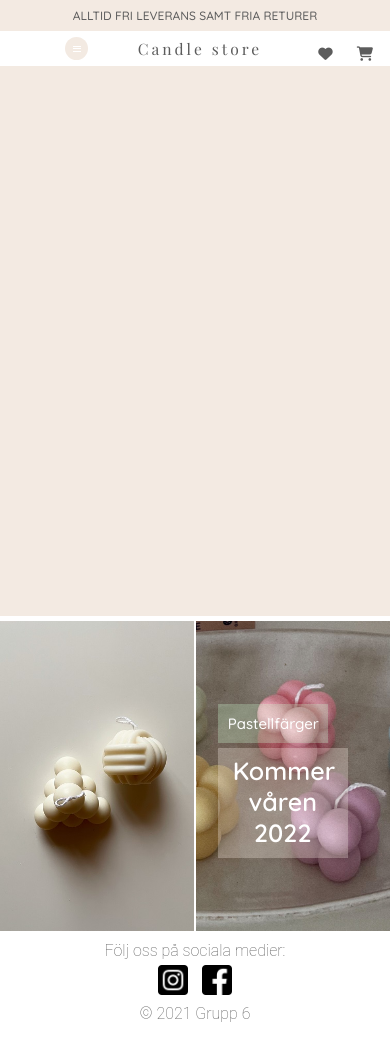
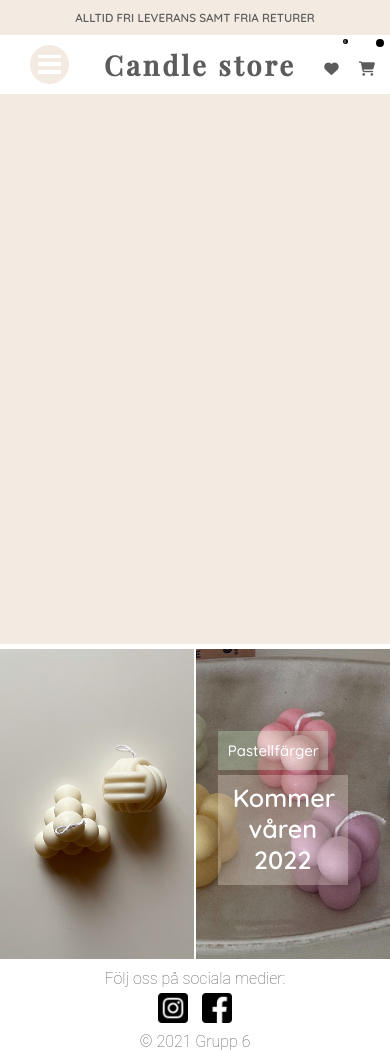
Before and after one commit to Shnam87/webbshop-G6, a website: page index.html in a window 390 px wide. Shown: the top 1051 px of the page. Before the commit the page ends 1023 px from the top, so only its background shows below. Drawn offline with nearby package versions, Linux system fonts and the light colour scheme; no server answers; a web font is replaced by a local one.

Commit message:
fixat header storleken

```diff
--- a/sass/global.scss
+++ b/sass/global.scss
@@ -9,21 +9,20 @@
     position: sticky;
     top: 0px;
     z-index: 1;
-    font-size: 12px;
+    font-size: 1.4vw;
     text-align: center;
     background-color: $mainColor-linen;
     color: $text;
-    padding: 8px;
+    padding: 10px;
 }
 
 .header {
    //position: relative;
     display: flex;
     width: 100%;
-    height: 9vw;
+    height: 6vw;
     justify-content: center;
     align-items: center;
-    font-size: 1.4vw;
 }
 
 .header-text {
@@ -34,68 +33,89 @@
     left: 5px;
     justify-content: center;
 }
+
 .header-text h2 {
-    font-size: 4vw;
-    font-weight: 400;
+    font-size: 4.5vw;
+    font-weight: 600;
     color: $text;
-    letter-spacing: 3px;
+    letter-spacing: 2px;
 }
+
+/*
 .logo {
     display: inline-block;
     height: 5vw;
     margin-left: -12px;
     margin-top: 10px;
 }
- .menu-button {
+*/
+
+.menu-button {
     background-color: $mainColor-linen;
     padding: 2vw;
     border: none;
     cursor: pointer;
     border-radius: 50%;
-    width: 6vw;
-    height: 6vw;
+    width: 10vw;
+    height: 10vw;
     display: flex;
     flex-direction: column;
     justify-content: space-around;
 }
- .link {
+
+.link {
     background-color: white;
-    width: 2vw;
-    height: 0.2vw;
+    width: 6vw;
+    height: 1vw;
 }
  .dropdown-menu {
     position:absolute;
-    left: 65px;
+    left: 30px;
     display: none;
     font-family: 'Open Sans', sans-serif;
 }
-@media screen and (max-width: 660px){
+@media screen and (max-width: 600px){
+    .info-box{
+        font-size: 3vw;
+        font-weight: 600;
+    }
+
+    .header-text h2 {
+        font-size: 7vw;
+        letter-spacing: 3px;
+    }
+
     .dropdown-menu {
       display: inline-block;
     }
+
     .topLink {
         display: none;
     }
 
     .header-text {
-    position: relative;
+        position: relative;
     }
+
     .header{
         justify-content: center;
+        height: 15vw;
     }
+
 }
 
 .dropdown-content {
     display: none;
     position: absolute;
     background-color: #ffffff;
-    min-width: 160px;
+    min-width: 140px;
     box-shadow: 0px 8px 16px 0px rgba(0,0,0,0.2);
     z-index: 1;
 }
 .dropdown-content a {
     color: black;
-    padding: 12px 16px;
+    padding: 12px;
+    font-size: 24px;
     text-decoration: none;
     display: block;
 }
@@ -112,7 +132,7 @@
    margin: 15px;
    text-decoration: none;
    color: $text;
-   font-size: 2vw;
+   font-size: 1.8vw;
 
 }
 .topLink:link{
@@ -139,8 +159,8 @@
 }
 .action-buttons{
     color: $text;
-    margin: 12px;
-    font-size: 28px;
+    margin: 10px;
+    font-size: 26px;
 }
 
 .cart-button:hover {
@@ -260,18 +280,13 @@
     margin: 5px;
 }
 
-
-
 // varukorg
 
-
-
 /*
-
 main {
     background-color: $mainColor-linen;
-} */
-
+}
+*/
 .cart-flex {
     display: flex;
     flex-direction: column;
--- a/sass/variable.scss
+++ b/sass/variable.scss
@@ -4,7 +4,7 @@ $rightImage: url(./images/pastellbubblormini.jpg);
 $adminFormBG: url(./images/boxes.jpg);
 $userIcon: url(./images/Id-Badge.png);
 $lockIcon: url(./images/Lock-Icon.png);
-
+$dropdown-menu: url(./images/bars-solid.svg);
 $main-text: 'Open Sans', sans-serif;
 
 // Färger
```
Also changed, not shown: css/main.css, sass/main.scss (line endings or trailing spaces).
